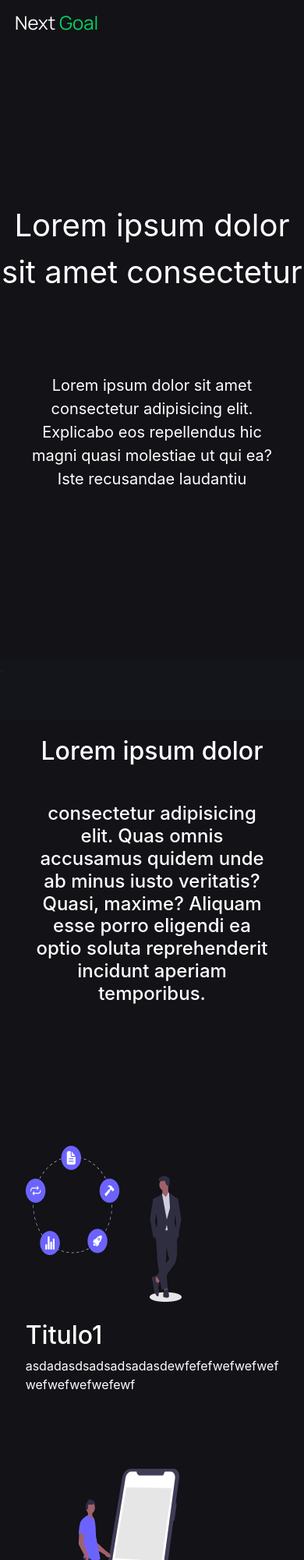
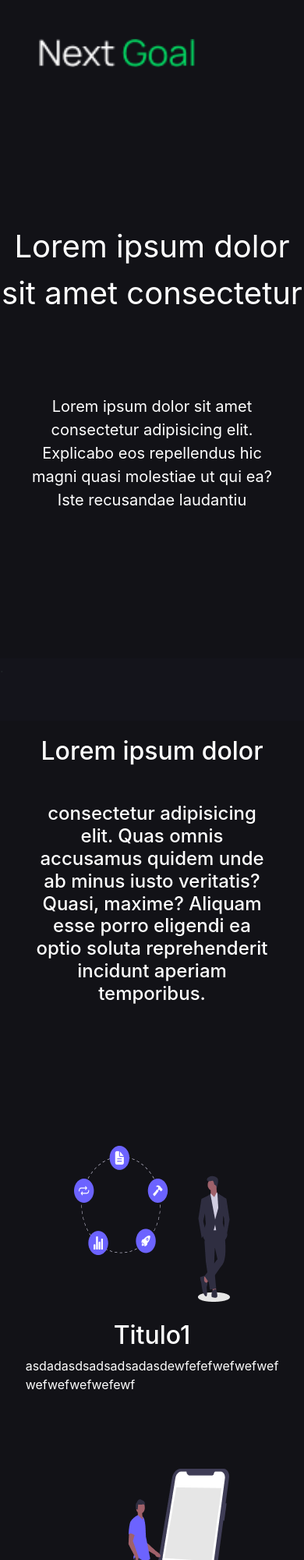
Before and after one commit to brunopmendonca/next-goal, a plain HTML site: page index.html in a window 390 px wide. Shown: the top 2000 px of the page at 78% size. Drawn offline with nearby package versions, Linux system fonts and the light colour scheme.

Commit message:
atualizaçao

```diff
--- a/index.html
+++ b/index.html
@@ -172,7 +172,7 @@
           </div>
             <div class=""> -->
               <input type="text" style="height: 50px;" class="mb-4" placeholder="company" id="company">
-              <button type="submit" class="btn btn-success mb-5" style="height: 50px;"  id="botao">Enviar</button>
+              <button type="submit" class="btn btn-success mb-5" style="height: 50px; width: 200px;"  id="botao">Enviar</button>
             <!-- </div> -->
         </div>
 
--- a/style.css
+++ b/style.css
@@ -10,10 +10,27 @@ body{
     max-width: 800px
   }
 
+  .iconi{
+    display: flex;
+    justify-content: space-around;
+    text-align: center;
+  }
+
   .iconis2{
     display: flex;
+    justify-content: center;
     align-items: center;
     flex-direction: column;
+
+  }
+
+  .iconi-c{
+
+   display: flex;
+   justify-content: center;
+   align-items: center;
+   flex-direction: column;
+
   }
 
   .cards{
@@ -44,7 +61,8 @@ body{
 
 
 .iconi{
-  margin: 20px;
+  margin: 50px;
+  width: 200px;
 }
 
 
```
